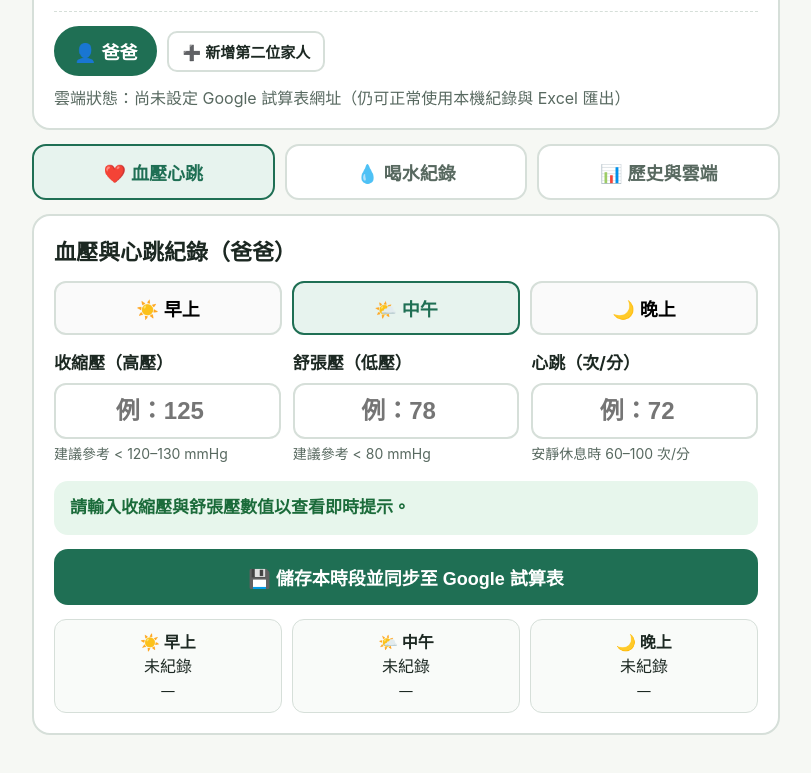
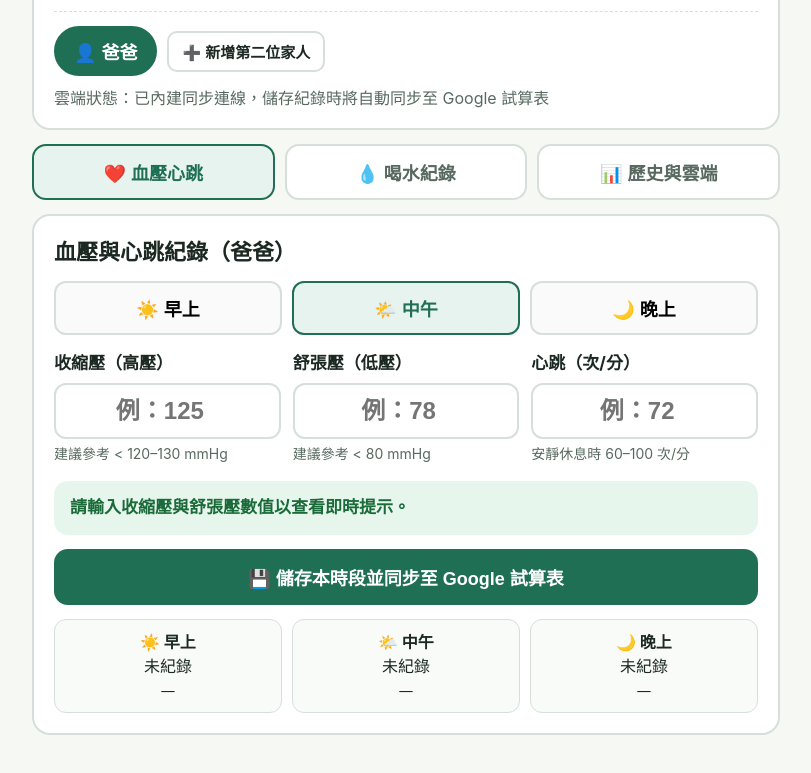
Before and after one commit to blue1029910/dad-health-tracker, a plain HTML site: page index.html in a window 1280 px wide. Shown: the part 87-860 px from the top of the page, without its empty margins (234-1045 px from the left). Drawn offline with Linux system fonts and the light colour scheme.

Commit message:
Update index.html
新增雲端同步(指定部署試算表)

```diff
--- a/index.html
+++ b/index.html
@@ -406,7 +406,7 @@
 
     <h2>☁️ Google 試算表自動同步設定</h2>
     <p style="font-size:16px; color:var(--muted); margin-top:0;">
-      貼上 Google Apps Script 部署後的網址（以 <code>/exec</code> 結尾）。設定後，每次按儲存血壓或加喝水，都會自動把當日資料同步到您的 Google 試算表。
+      已支援內建預設網址（開箱免設定）；若需更換或暫停同步，也可在此修改並按「儲存網址」。
     </p>
     <div style="display:flex; flex-wrap:wrap; gap:8px;">
       <input type="url" id="webhookUrlInput" placeholder="https://script.google.com/macros/s/.../exec" style="flex:1; min-width:240px;" />
@@ -418,8 +418,20 @@
 </div>
 
 <script>
+  const DEFAULT_WEBHOOK_URL = 'https://script.google.com/macros/s/AKfycbyXAPO-vv-YOrA-p9xt0hdiWWOT02Bx3F9pzt87_GHr3C0ZtgZmcrltU4qK44XZRzBY/exec';
+
   const STORAGE_KEY = 'dad_health_tracker_v2';
   const WEBHOOK_KEY = 'dad_health_sheets_webhook_v1';
+
+  function isValidWebhook(url) {
+    return typeof url === 'string' && /^https:\/\/script\.google\.com\/macros\/s\/.+\/exec$/i.test(url.trim());
+  }
+
+  function resolveInitialWebhook() {
+    const saved = localStorage.getItem(WEBHOOK_KEY);
+    if (saved !== null) return saved.trim();
+    return isValidWebhook(DEFAULT_WEBHOOK_URL) ? DEFAULT_WEBHOOK_URL.trim() : '';
+  }
 
   function getTodayStr() {
     const d = new Date();
@@ -452,7 +464,7 @@
       users: [{ id: 'dad', name: '爸爸' }],
       activeUserId: 'dad',
       waterGoal: 2000,
-      records: {} // { [userId]: { [dateStr]: dayObj } }
+      records: {}
     };
     try {
       const raw = localStorage.getItem(STORAGE_KEY);
@@ -472,7 +484,7 @@
   let state = loadState();
   let currentDate = getTodayStr();
   let currentPeriod = detectPeriodByTime();
-  let webhookUrl = localStorage.getItem(WEBHOOK_KEY) || '';
+  let webhookUrl = resolveInitialWebhook();
 
   function saveStateLocal() {
     localStorage.setItem(STORAGE_KEY, JSON.stringify(state));
@@ -825,7 +837,7 @@
 
   document.getElementById('webhookUrlInput').value = webhookUrl;
   if (webhookUrl) {
-    updateSyncStatusText('雲端狀態：已連線設定，儲存紀錄時將自動同步至 Google 試算表');
+    updateSyncStatusText('雲端狀態：已內建同步連線，儲存紀錄時將自動同步至 Google 試算表');
   }
 
   function renderAll() {
```
